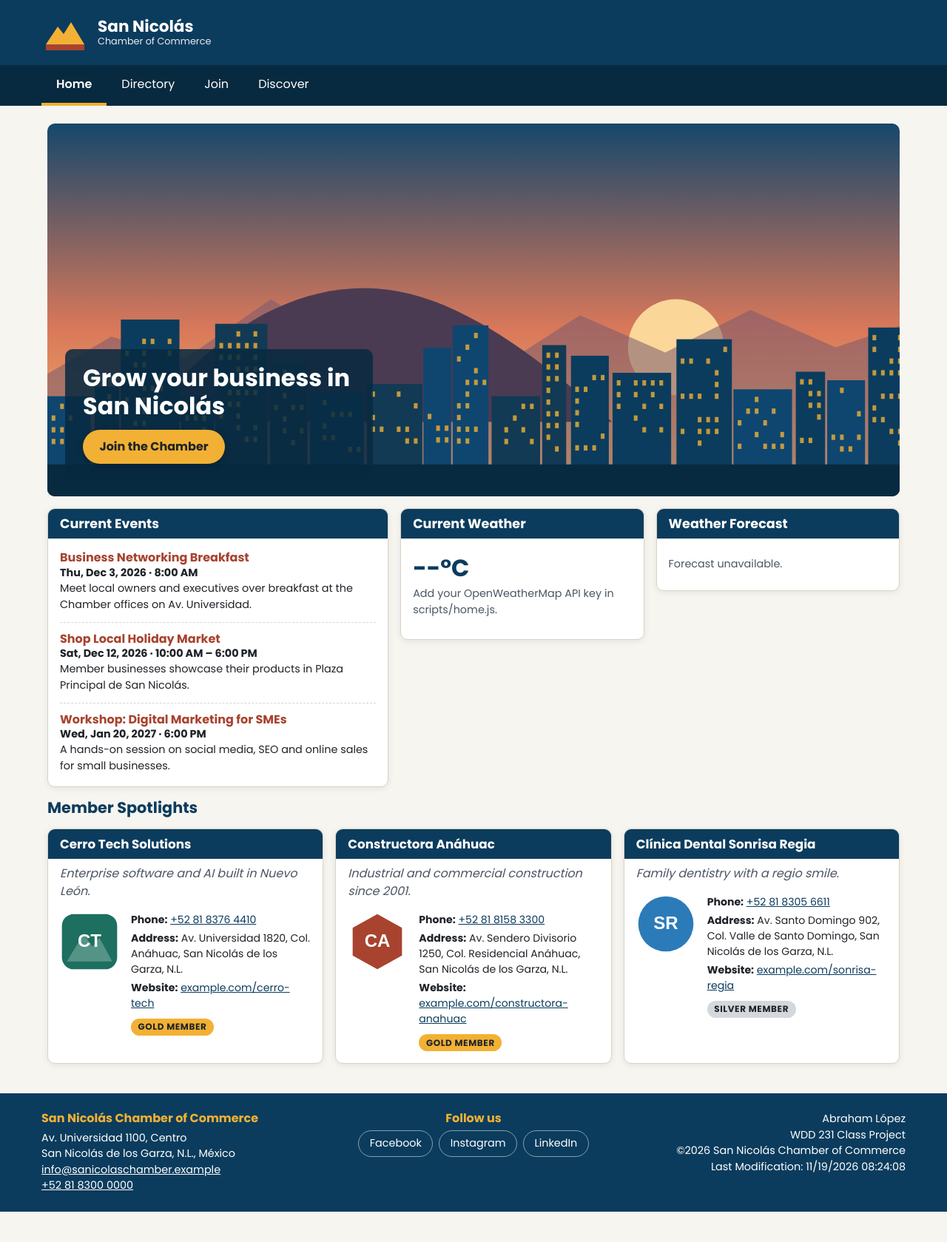
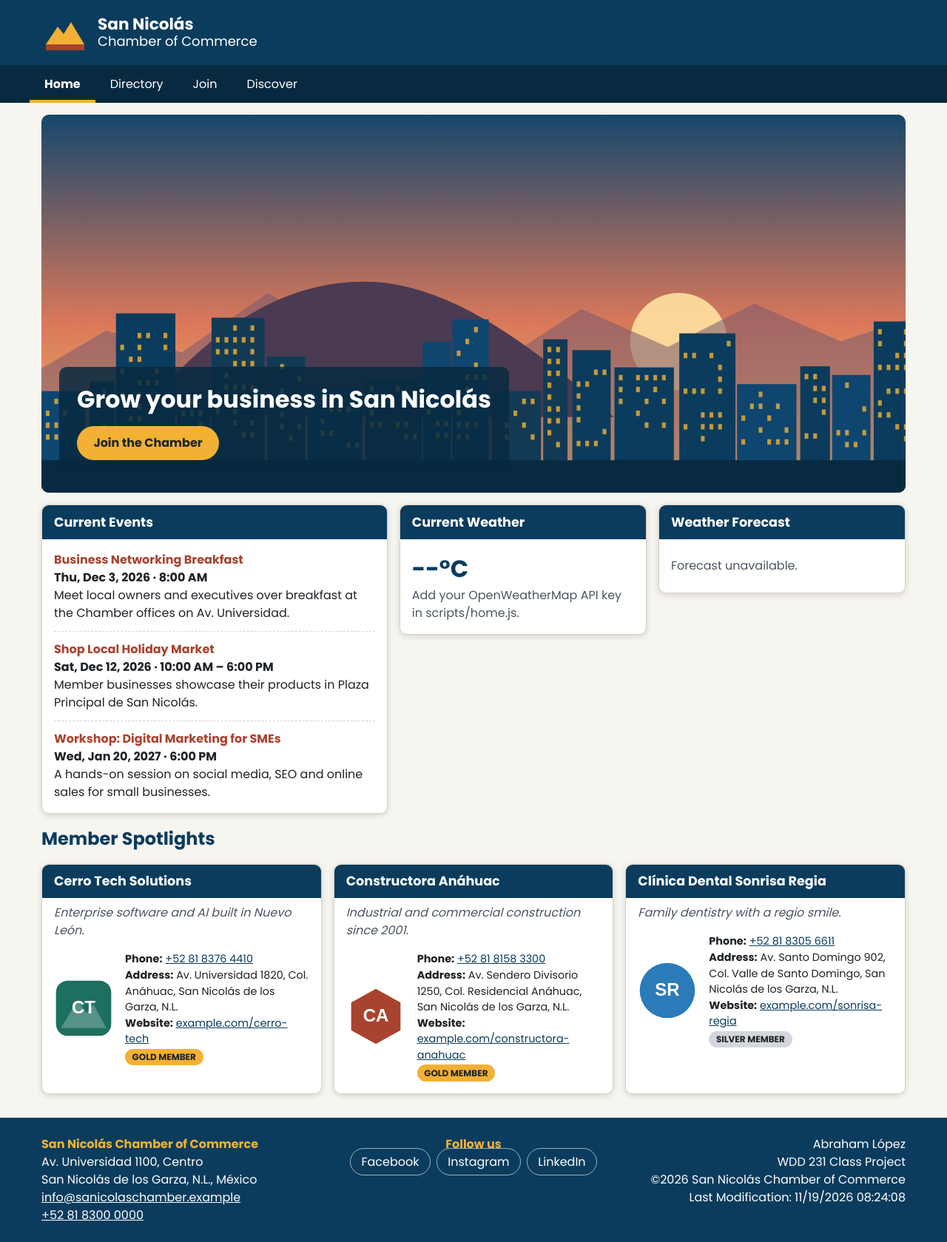
Before and after one commit to Harsh85cs/wdd231, a plain HTML site: page chamber/index.html in a window 1280 px wide. Shown: the whole page at 74% size. Before the commit the page ends 1638 px from the top, so only its background shows below. Drawn offline with Linux system fonts and the light colour scheme.

Commit message:
less styles

```diff
--- a/chamber/index.html
+++ b/chamber/index.html
@@ -35,7 +35,7 @@
     <div class="header-bar">
       <a class="brand" href="index.html">
         <img src="images/logo.svg" alt="San Nicolás Chamber of Commerce logo" width="64" height="64">
-        <span class="brand-name">San Nicolás <span>Chamber of Commerce</span></span>
+        <span>San Nicolás <small>Chamber of Commerce</small></span>
       </a>
       <button id="menu" type="button" aria-label="Open menu" aria-expanded="false" aria-controls="primary-nav"></button>
     </div>
--- a/chamber/styles/larger.css
+++ b/chamber/styles/larger.css
@@ -2,22 +2,16 @@
 
 /* Tablet and up */
 @media (min-width: 40em) {
-  .members.grid {
+  .members.grid,
+  .spotlight-container {
     grid-template-columns: repeat(2, 1fr);
   }
 
   .members.list .member {
+    display: grid;
     grid-template-columns: 1.3fr 2fr 1fr 1.2fr;
     align-items: center;
     gap: 1rem;
-  }
-
-  .members.list .member p {
-    margin: 0;
-  }
-
-  .spotlight-container {
-    grid-template-columns: repeat(2, 1fr);
   }
 
   /* Hero call to action sits over the image */
@@ -25,23 +19,13 @@
     position: absolute;
     left: 1.5rem;
     bottom: 1.5rem;
-    max-width: 26rem;
     background: var(--overlay);
     border-radius: var(--radius);
     padding: 1.25rem 1.5rem;
   }
 
-  .hero-content h1 {
-    font-size: 1.6rem;
-  }
-
   .footer-grid {
     grid-template-columns: repeat(3, 1fr);
-    align-items: start;
-  }
-
-  .footer-dev {
-    text-align: right;
   }
 
   .footer-social {
@@ -51,6 +35,10 @@
   .social {
     justify-content: center;
   }
+
+  .footer-dev {
+    text-align: right;
+  }
 }
 
 /* Desktop */
@@ -59,38 +47,26 @@
     display: none;
   }
 
-  #primary-nav,
-  #primary-nav.open {
+  #primary-nav {
     display: block;
   }
 
   #primary-nav ul {
     display: flex;
-    padding: 0 1rem;
+    max-width: 1200px;
+    margin: 0 auto;
   }
 
   #primary-nav a {
-    border-top: none;
-    border-bottom: 4px solid var(--clear);
     padding: 0.85rem 1.25rem;
   }
 
   #primary-nav a.active {
-    border-left: none;
-    border-bottom-color: var(--accent);
+    box-shadow: inset 0 -4px var(--accent);
   }
 
-  .brand img {
-    width: 64px;
-    height: 64px;
-  }
-
-  .brand-name {
+  .brand {
     font-size: 1.35rem;
-  }
-
-  main {
-    padding: 1.5rem;
   }
 
   .hero-content h1 {
@@ -103,11 +79,8 @@
     align-items: start;
   }
 
+  .members.grid,
   .spotlight-container {
     grid-template-columns: repeat(3, 1fr);
   }
-
-  .members.grid {
-    grid-template-columns: repeat(3, 1fr);
-  }
 }
--- a/chamber/styles/small.css
+++ b/chamber/styles/small.css
@@ -1,68 +1,47 @@
 /* ===== San Nicolás Chamber of Commerce — base / mobile styles ===== */
 :root {
-  /* Palette — every color is a hex value stored in a variable */
-  --primary: #0b3c5d;        /* deep blue */
-  --primary-dark: #082a40;   /* nav background */
-  --secondary: #a8432f;      /* terracotta */
-  --accent: #f2b134;         /* gold */
-  --accent-light: #ffc857;   /* CTA hover */
-  --background: #f7f5f0;     /* warm off-white */
-  --surface: #ffffff;
+  /* Palette: every color is a hex value stored in a variable */
+  --primary: #0b3c5d;
+  --primary-dark: #082a40;
+  --secondary: #a8432f;
+  --accent: #f2b134;
+  --background: #f7f5f0;
   --white: #ffffff;
   --text: #1f2328;
   --muted: #4b5563;
   --border: #d9d4c7;
-  --soft-blue: #e6eef4;
-  --soft-text: #e8edf2;
+  --light: #ece7dc;
   --silver: #d4d8dd;
-  --sand: #e8e2d5;
-  --stripe: #ece7dc;
-  --overlay: #082a40d9;      /* primary-dark at 85% */
-  --white-10: #ffffff1a;
+  --overlay: #082a40d9;
   --white-15: #ffffff26;
-  --white-50: #ffffff80;
   --white-60: #ffffff99;
   --clear: #ffffff00;
-  --shadow-color: #00000014;
-  --shadow-strong: #00000040;
+  --shadow: 0 2px 8px #00000026;
   --radius: 10px;
-  --shadow: 0 2px 8px var(--shadow-color);
-  --font: "Poppins", "Segoe UI", Arial, sans-serif;
 }
 
 body {
-  font-family: var(--font);
+  font-family: "Poppins", Arial, sans-serif;
   background: var(--background);
   color: var(--text);
   line-height: 1.5;
-  min-height: 100vh;
-  display: flex;
-  flex-direction: column;
 }
 
 main {
-  flex: 1;
-  width: 100%;
   max-width: 1200px;
   margin: 0 auto;
   padding: 1rem;
 }
 
-h1, h2, h3 {
-  line-height: 1.2;
+main a {
+  color: var(--primary);
 }
 
-.visually-hidden {
-  position: absolute;
-  width: 1px;
-  height: 1px;
-  overflow: hidden;
-  clip: rect(0 0 0 0);
-  white-space: nowrap;
-}
-
-/* ---------- Header ---------- */
-header {
+/* ---------- Header & navigation ---------- */
+header,
+footer,
+.card > h2,
+.spotlight h3 {
   background: var(--primary);
   color: var(--white);
 }
@@ -73,45 +52,32 @@ header {
   padding: 0.75rem 1rem;
   display: flex;
   align-items: center;
-  gap: 0.75rem;
+  justify-content: space-between;
 }
 
 .brand {
   display: flex;
   align-items: center;
   gap: 0.75rem;
+  color: var(--white);
   text-decoration: none;
-  color: var(--white);
-  flex: 1;
-}
-
-.brand img {
-  width: 48px;
-  height: 48px;
-}
-
-.brand-name {
-  font-size: 1.05rem;
   font-weight: 700;
   line-height: 1.15;
 }
 
-.brand-name span {
+.brand small {
   display: block;
-  font-size: 0.8rem;
   font-weight: 400;
-  color: var(--soft-text);
 }
 
 #menu {
-  background: none;
+  background: var(--clear);
   border: 2px solid var(--white-60);
   border-radius: 6px;
   color: var(--white);
   font-size: 1.5rem;
   width: 44px;
   height: 44px;
-  line-height: 1;
 }
 
 #menu::before {
@@ -122,7 +88,6 @@ header {
   content: "✕";
 }
 
-/* ---------- Navigation ---------- */
 #primary-nav {
   display: none;
   background: var(--primary-dark);
@@ -132,41 +97,35 @@ header {
   display: block;
 }
 
-#primary-nav ul {
-  max-width: 1200px;
-  margin: 0 auto;
-}
-
 #primary-nav a {
   display: block;
   padding: 0.85rem 1rem;
   color: var(--white);
   text-decoration: none;
-  border-top: 1px solid var(--white-10);
 }
 
 #primary-nav a:hover,
-#primary-nav a:focus-visible {
+.social a:hover {
   background: var(--white-15);
 }
 
 #primary-nav a.active {
-  border-left: 4px solid var(--accent);
-  font-weight: 600;
+  font-weight: 700;
+  box-shadow: inset 4px 0 var(--accent);
 }
 
-/* ---------- Shared card ---------- */
-.card {
-  background: var(--surface);
+/* ---------- Cards (shared) ---------- */
+.card,
+.members.grid .member {
+  background: var(--white);
   border: 1px solid var(--border);
   border-radius: var(--radius);
   box-shadow: var(--shadow);
   overflow: hidden;
 }
 
-.card > h2 {
-  background: var(--primary);
-  color: var(--white);
+.card > h2,
+.spotlight h3 {
   font-size: 1.1rem;
   padding: 0.6rem 1rem;
 }
@@ -175,17 +134,21 @@ header {
   padding: 1rem;
 }
 
+.status,
+.tagline,
+.industry {
+  color: var(--muted);
+}
+
 /* ---------- Home: hero ---------- */
 .hero {
   position: relative;
   border-radius: var(--radius);
   overflow: hidden;
-  margin-bottom: 1rem;
 }
 
 .hero img {
   width: 100%;
-  height: auto;
 }
 
 .hero-content {
@@ -194,47 +157,27 @@ header {
   padding: 1rem;
 }
 
-.hero-content h1 {
-  font-size: 1.35rem;
-  margin-bottom: 0.75rem;
-}
-
 .cta {
   display: inline-block;
+  margin-top: 0.75rem;
   background: var(--accent);
   color: var(--text);
   font-weight: 700;
   text-decoration: none;
   padding: 0.7rem 1.4rem;
   border-radius: 999px;
-  box-shadow: 0 3px 10px var(--shadow-strong);
-  transition: transform 0.15s ease, background 0.15s ease;
 }
 
-.cta:hover,
-.cta:focus-visible {
-  background: var(--accent-light);
+.cta:hover {
   transform: translateY(-2px);
 }
 
-/* ---------- Home: info grid ---------- */
+/* ---------- Home: grids ---------- */
 .home-grid,
-.spotlights {
+.spotlight-container {
   display: grid;
   gap: 1rem;
-  margin-bottom: 1rem;
-}
-
-.event {
-  padding-bottom: 0.75rem;
-  margin-bottom: 0.75rem;
-  border-bottom: 1px dashed var(--border);
-}
-
-.event:last-child {
-  border-bottom: none;
-  margin-bottom: 0;
-  padding-bottom: 0;
+  margin: 1rem 0;
 }
 
 .event h3 {
@@ -242,21 +185,17 @@ header {
   color: var(--secondary);
 }
 
-.event p {
-  font-size: 0.9rem;
+.event + .event {
+  margin-top: 0.75rem;
+  padding-top: 0.75rem;
+  border-top: 1px dashed var(--border);
 }
 
-.weather-now {
+.weather-now,
+.spotlight-body {
   display: flex;
   align-items: center;
   gap: 1rem;
-}
-
-.weather-now img {
-  width: 80px;
-  height: 80px;
-  background: var(--soft-blue);
-  border-radius: 50%;
 }
 
 .temp {
@@ -265,72 +204,33 @@ header {
   color: var(--primary);
 }
 
-.weather-details {
-  margin-top: 0.75rem;
-  font-size: 0.9rem;
-}
-
-.weather-details p span,
-.forecast-list strong {
-  font-weight: 600;
-}
-
 .forecast-list li {
   display: flex;
   justify-content: space-between;
   padding: 0.5rem 0;
-  border-bottom: 1px solid var(--border);
 }
 
-.forecast-list li:last-child {
-  border-bottom: none;
-}
-
-.status {
-  color: var(--muted);
-  font-size: 0.9rem;
-}
-
-/* ---------- Spotlights ---------- */
-.spotlights > h2 {
-  font-size: 1.3rem;
+.spotlights > h2,
+.directory-header h1 {
   color: var(--primary);
 }
 
-.spotlight-container {
-  display: grid;
-  gap: 1rem;
+.spotlight-body {
+  padding: 1rem;
 }
 
-.spotlight h3 {
-  background: var(--primary);
-  color: var(--white);
-  font-size: 1.05rem;
-  padding: 0.6rem 1rem;
+.spotlight-body img {
+  flex-shrink: 0;
 }
 
-.spotlight .tagline {
+.tagline {
   font-style: italic;
-  color: var(--muted);
   padding: 0.5rem 1rem 0;
 }
 
-.spotlight-body {
-  display: flex;
-  gap: 1rem;
-  padding: 1rem;
-  align-items: flex-start;
-}
-
-.spotlight-body img {
-  width: 80px;
-  height: 80px;
-  flex-shrink: 0;
-}
-
-.spotlight-body p {
-  font-size: 0.88rem;
-  margin-bottom: 0.25rem;
+.spotlight-body p,
+.member p {
+  font-size: 0.9rem;
   overflow-wrap: anywhere;
 }
 
@@ -339,25 +239,17 @@ header {
   font-size: 0.75rem;
   font-weight: 700;
   text-transform: uppercase;
-  letter-spacing: 0.05em;
   padding: 0.15rem 0.6rem;
   border-radius: 999px;
-  margin-top: 0.35rem;
+  background: var(--light);
 }
 
 .level-3 {
   background: var(--accent);
-  color: var(--text);
 }
 
 .level-2 {
   background: var(--silver);
-  color: var(--text);
-}
-
-.level-1 {
-  background: var(--sand);
-  color: var(--text);
 }
 
 /* ---------- Directory ---------- */
@@ -367,27 +259,15 @@ header {
   justify-content: space-between;
   align-items: center;
   gap: 0.75rem;
-  margin-bottom: 1rem;
-}
-
-.directory-header h1 {
-  font-size: 1.5rem;
-  color: var(--primary);
-}
-
-.view-toggle {
-  display: flex;
-  gap: 0.5rem;
 }
 
 .view-toggle button {
-  background: var(--surface);
+  background: var(--white);
   border: 2px solid var(--primary);
   color: var(--primary);
   border-radius: 6px;
   padding: 0.45rem 1rem;
-  font-weight: 600;
-  min-height: 44px;
+  font-weight: 700;
 }
 
 .view-toggle button[aria-pressed="true"] {
@@ -395,71 +275,45 @@ header {
   color: var(--white);
 }
 
-/* Grid view */
 .members.grid {
   display: grid;
   gap: 1rem;
+  margin-top: 1rem;
 }
 
 .members.grid .member {
-  background: var(--surface);
-  border: 1px solid var(--border);
-  border-radius: var(--radius);
-  box-shadow: var(--shadow);
   padding: 1rem;
   text-align: center;
 }
 
-.members.grid .member img {
-  width: 100px;
-  height: 100px;
+.members.grid img {
   margin: 0 auto 0.75rem;
 }
 
-.members.grid .member h2 {
-  font-size: 1.1rem;
+.member h2 {
+  font-size: 1.05rem;
   color: var(--primary);
 }
 
-.member p {
-  font-size: 0.9rem;
-  overflow-wrap: anywhere;
+.members.list {
+  margin-top: 1rem;
 }
 
-.member .industry {
-  color: var(--muted);
-  font-style: italic;
-}
-
-/* List view */
 .members.list .member {
-  display: grid;
-  gap: 0.15rem;
+  background: var(--white);
   padding: 0.75rem 1rem;
-  background: var(--surface);
 }
 
 .members.list .member:nth-child(even) {
-  background: var(--stripe);
+  background: var(--light);
 }
 
-.members.list .member img,
-.members.list .member .industry {
+.members.list img,
+.members.list .industry {
   display: none;
 }
 
-.members.list .member h2 {
-  font-size: 1rem;
-  color: var(--primary);
-}
-
 /* ---------- Footer ---------- */
-footer {
-  background: var(--primary);
-  color: var(--white);
-  font-size: 0.9rem;
-}
-
 .footer-grid {
   max-width: 1200px;
   margin: 0 auto;
@@ -470,8 +324,11 @@ footer {
 
 footer h2 {
   font-size: 1rem;
-  margin-bottom: 0.4rem;
   color: var(--accent);
+}
+
+footer a {
+  color: var(--white);
 }
 
 footer address {
@@ -480,33 +337,17 @@ footer address {
 
 .social {
   display: flex;
-  flex-wrap: wrap;
   gap: 0.5rem;
 }
 
 .social a {
-  display: inline-block;
   padding: 0.4rem 0.9rem;
-  border: 1px solid var(--white-50);
+  border: 1px solid var(--white-60);
   border-radius: 999px;
   text-decoration: none;
 }
 
-.social a:hover,
-.social a:focus-visible {
-  background: var(--white-15);
-}
-
-main a {
-  color: var(--primary);
-}
-
-footer a {
-  color: var(--white);
-}
-
-a:focus-visible,
-button:focus-visible {
+:focus-visible {
   outline: 3px solid var(--accent);
   outline-offset: 2px;
 }
```
Also changed, not shown: chamber/directory.html (+1 -1 lines).
